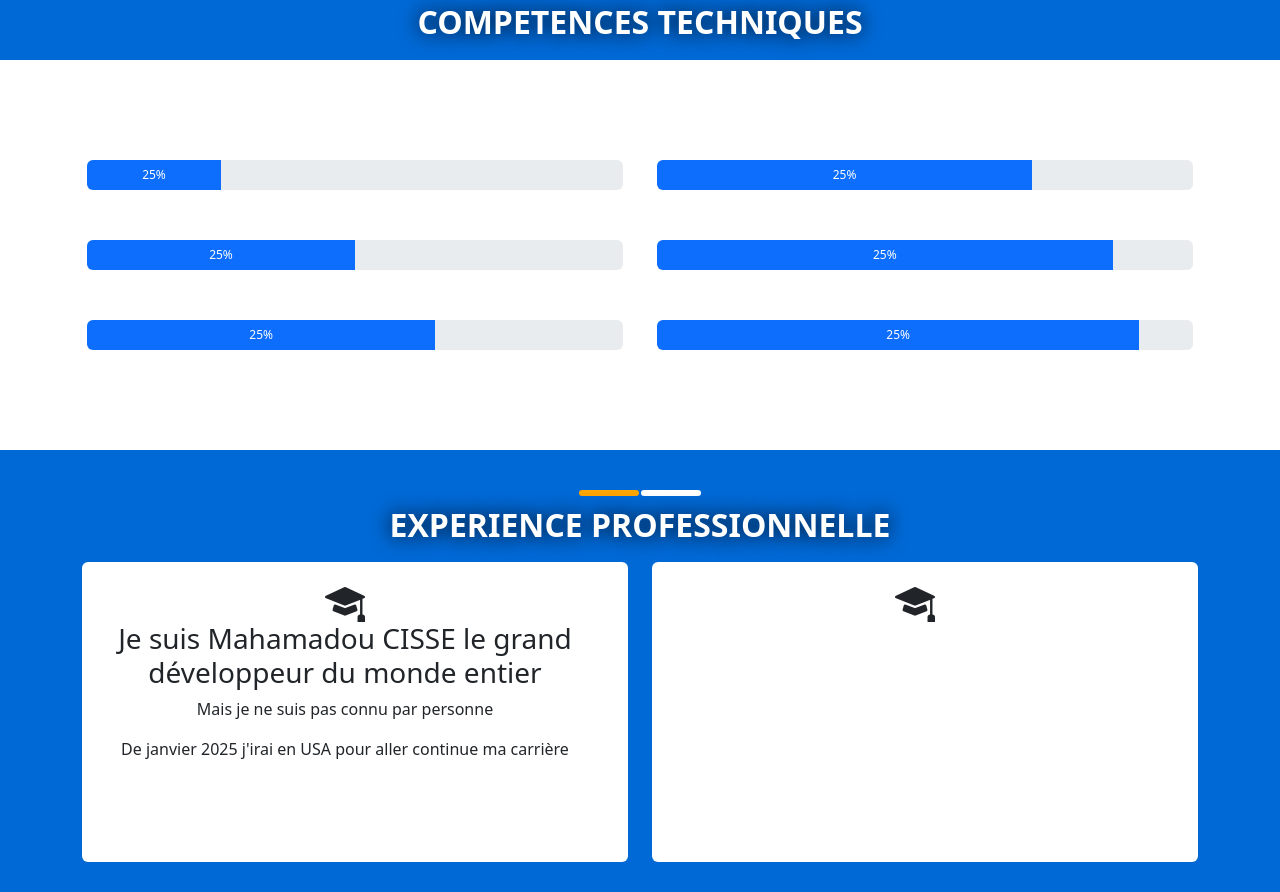
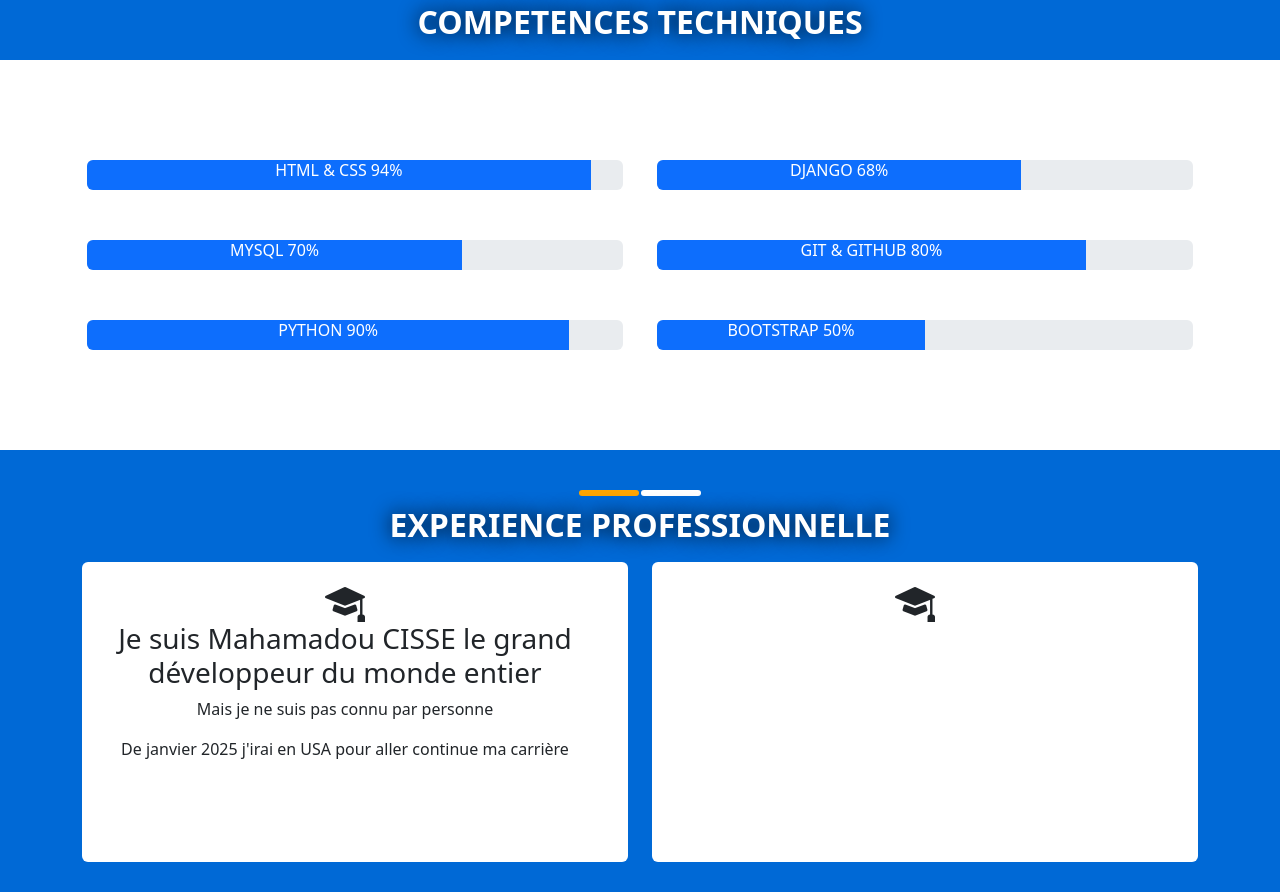
Before and after one commit to cisbydev/my_portfolio, a plain HTML site: page cv.html in a window 1280 px wide. Shown: the part 1199-2091 px from the top of the page. Drawn offline with nearby package versions, Linux system fonts and the light colour scheme.

Commit message:
la partie experience et technique est fini

```diff
--- a/cv.html
+++ b/cv.html
@@ -67,14 +67,14 @@
                     <div class="carousel-item" data-bs-interval="2000">
                     <img src="dossier_img/google.png" class="d-block w-100 pucture" alt="...">
                     <div class="carousel-caption d-none d-md-block">
-                        <h5>Second slide label</h5>
+                        <h6> Second slide label </h6>
                         <p>Some representative placeholder content for the second slide.</p>
                     </div>
                     </div>
                     <div class="carousel-item">
                     <img src="dossier_img/google.png" class="d-block w-100  pucture" alt="...">
                     <div class="carousel-caption d-none d-md-block">
-                        <h5>Third slide label</h5>
+                        <h6> Third slide label </h6>
                         <p>Some representative placeholder content for the third slide.</p>
                     </div>
                     </div>
@@ -104,24 +104,24 @@
                 <div class="row">
                     <div class="col-lg-6 col-sm-6">
                         <div class="progress">
-                            <div class="progress-bar" role="progressbar" style="width: 25%;" aria-valuenow="25" aria-valuemin="0" aria-valuemax="100">25%</div>
+                            <div class="progress-bar" role="progressbar" style="width: 94%;" aria-valuenow="25" aria-valuemin="0" aria-valuemax="100"><h6> HTML & CSS 94% </h6></div>
                         </div>
                         <div class="progress">
-                            <div class="progress-bar" role="progressbar" style="width: 50%;" aria-valuenow="50" aria-valuemin="0" aria-valuemax="100">25%</div>
+                            <div class="progress-bar" role="progressbar" style="width: 70%;" aria-valuenow="50" aria-valuemin="0" aria-valuemax="100"><h6> MYSQL 70% </h6> </div>
                         </div>
                         <div class="progress">
-                            <div class="progress-bar" role="progressbar" style="width: 65%;" aria-valuenow="65" aria-valuemin="0" aria-valuemax="100">25%</div>
+                            <div class="progress-bar" role="progressbar" style="width: 90%;" aria-valuenow="65" aria-valuemin="0" aria-valuemax="100"><h6> PYTHON 90% </h6></div>
                     </div>
                     </div>
                     <div class="col-lg-6 col-sm-6">
                         <div class="progress">
-                            <div class="progress-bar" role="progressbar" style="width: 70%;" aria-valuenow="70" aria-valuemin="0" aria-valuemax="100">25%</div>
+                            <div class="progress-bar" role="progressbar" style="width: 68%;" aria-valuenow="70" aria-valuemin="0" aria-valuemax="100"><h6> DJANGO 68% </h6></div>
                         </div>
                         <div class="progress">
-                            <div class="progress-bar" role="progressbar" style="width: 85%;" aria-valuenow="85" aria-valuemin="0" aria-valuemax="100">25%</div>
+                            <div class="progress-bar" role="progressbar" style="width: 80%;" aria-valuenow="85" aria-valuemin="0" aria-valuemax="100"><h6> GIT & GITHUB 80% </h6></div>
                         </div>
                         <div class="progress">
-                            <div class="progress-bar" role="progressbar" style="width: 90%;" aria-valuenow="90" aria-valuemin="0" aria-valuemax="100">25%</div>
+                            <div class="progress-bar" role="progressbar" style="width: 50%;" aria-valuenow="90" aria-valuemin="0" aria-valuemax="100"><h6> BOOTSTRAP 50% </h6></div>
                     </div>
                 </div>
             </div>
--- a/dossier_css/cv.css
+++ b/dossier_css/cv.css
@@ -3,6 +3,11 @@
 }
 
 /* GENERAL */
+h5{
+    color: #fff;
+    font-weight: bold;
+    text-shadow: 0px 0px 20px black ;
+}
 
 div h2{
     text-transform: uppercase;
```
